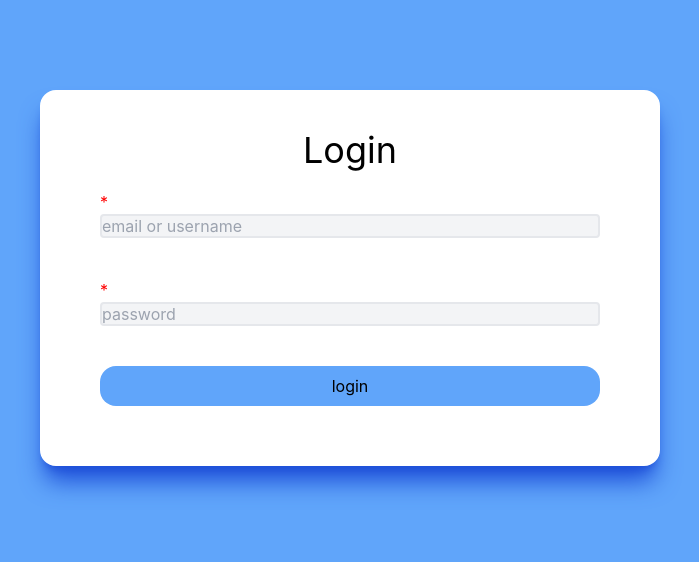
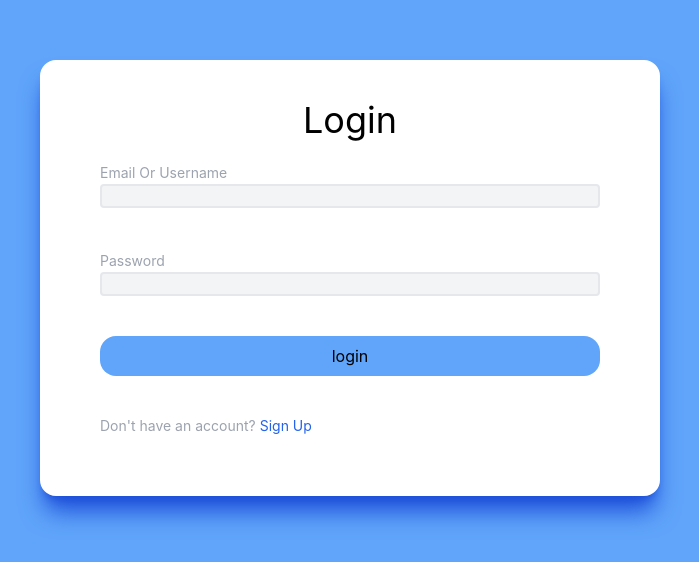
Before and after one commit to hodux/CID-STM-FRONTEND, a React (Create React App) app: page /signin in a window 1280 px wide. Shown: the part 122-684 px from the top of the page, without its empty margins (290-989 px from the left). Built offline with nearby package versions, Linux system fonts and the light colour scheme.

Commit message:
chart and page max sequence done

```diff
--- a/package.json
+++ b/package.json
@@ -6,6 +6,7 @@
     "@fortawesome/fontawesome-svg-core": "^6.7.1",
     "@fortawesome/free-solid-svg-icons": "^6.7.1",
     "@fortawesome/react-fontawesome": "^0.2.2",
+    "@observablehq/plot": "^0.6.16",
     "@testing-library/jest-dom": "^5.17.0",
     "@testing-library/react": "^13.4.0",
     "@testing-library/user-event": "^13.5.0",
--- /dev/null
+++ b/src/components/BarChart.js
@@ -0,0 +1,34 @@
+import React, { useEffect, useRef } from 'react';
+import * as Plot from '@observablehq/plot';
+
+const BarChart = ({ data }) => {
+    const chartRef = useRef(null);
+
+    useEffect(() => {
+        if (chartRef.current) {
+            chartRef.current.innerHTML = '';
+        }
+
+        // Create the bar chart using Observable Plot
+        const chart = Plot.plot({
+            height:1000,
+            width: 2000,
+            marks: [
+                Plot.barY(data, { x: 'route_id', y: 'stop_sequence', fill: 'steelblue',title: d => `Bus: ${d.route_id}\nStops: ${d.stop_sequence}` }),
+            ],
+            x: { label: 'Route ID',tickRotate: -90, tickPadding:5 } , // Customize x-axis
+            y: { label: 'Stop sequence' }, // Customize y-axis
+            style: { background: '#f9f9f9', fontSize: '12px',  },// Add custom styling
+        });
+
+        // Append the chart to the container
+        chartRef.current.appendChild(chart);
+
+        // Cleanup chart when component unmounts
+        return () => chart.remove();
+    }, [data]);
+
+    return <div ref={chartRef}></div>;
+};
+
+export default BarChart;
--- /dev/null
+++ b/src/pages/MaxSequencesChart.js
@@ -0,0 +1,34 @@
+import React, {useEffect, useState} from "react";
+import BarChart from "../components/BarChart";
+import axios from "axios";
+import * as res from "autoprefixer";
+const MaxSequencesChart = () => {
+
+    const baseUrl = "https://localhost:3001/api/trips/maxSequences";
+    const [data, setData] = useState([]);
+    useEffect( () => {
+        const fetchData = async () => {
+            try{
+                await axios.get(baseUrl)
+                    .then(res => {
+                        setData(res.data)
+                        console.log(res.data)
+                    })
+                    .catch(err => console.log(err));
+            }catch (error){
+                console.log(error)
+            }
+        }
+        fetchData()
+    }, [])
+    data.map((trip) => {
+        console.log(trip)
+    })
+    return (
+        <div className=" h-screen w-screen self-center items-center p-5 flex">
+            <BarChart data={data} />
+        </div>
+
+    )
+}
+export default MaxSequencesChart;
--- a/src/pages/SignIn.js
+++ b/src/pages/SignIn.js
@@ -1,5 +1,6 @@
 import React, {useState} from "react";
 import { Link } from "react-router-dom"
+import SignUp from "./SignUp";
 
 function SignIn() {
     const baseUrl = "";
@@ -37,19 +38,28 @@ function SignIn() {
             <div className="flex flex-col h-full">
                 <h1 className='text-4xl text-center'>Login</h1>
                 <div className='m-5 h-4/5'>
-                    <span style={{color: "red"}}>*</span>
-                    <input type="text" name="usernameOrEmail" placeholder='email or username' onChange={handleChange}
+                    <text className="text-gray-400 text-sm"> Email Or Username </text>
+                    <input type="text" name="usernameOrEmail" onChange={handleChange}
                         className='border-2 border-gray-200 rounded bg-gray-100 h-full w-full'/>
                 </div>
                 <div className='m-5'>
-                    <span style={{color: "red"}}>*</span>
-                    <input type="password" name="password" placeholder='password' onChange={handleChange}
+                    <text className="text-gray-400 text-sm" > Password </text>
+                    <input type="password" name="password" onChange={handleChange}
                            className='border-2 border-gray-200 rounded bg-gray-100 h-full w-full'/>
                 </div>
                 <div className='m-5'>
                     <button type="button" className="p-2 bg-blue-400 rounded-2xl w-full hover:bg-blue-700" onClick={handleSubmit}>
                         login
                     </button>
+                </div>
+                <div className='m-5'>
+                    <div className="text-gray-400 text-sm">
+                        <text> Don't have an account? </text>
+                        <href >
+                            <Link to="/signup" className="text-blue-600">Sign Up</Link>
+                        </href>
+                    </div>
+
                 </div>
             </div>
         </form>
--- a/src/routes/Routes.js
+++ b/src/routes/Routes.js
@@ -1,8 +1,9 @@
 import React from "react";
 import { Route, Routes as RouterRoutes } from "react-router-dom";
-import Home from "../Pages/Home"
-import Signin from "../Pages/SignIn";
-import Signup from "../Pages/SignUp";
+import Home from "../pages/Home"
+import Signin from "../pages/SignIn";
+import Signup from "../pages/SignUp";
+import MaxSequencesChart from "../pages/MaxSequencesChart";
 
 function AppRoutes() {
   return (
@@ -10,6 +11,7 @@ function AppRoutes() {
       <Route path="/" element={<Home />} />
       <Route path="/signin" element={<Signin />} />
       <Route path="/signup" element={<Signup />} />
+      <Route path="/maxsequenceschart" element={<MaxSequencesChart />} />
     </RouterRoutes>
   );
 }
```
Also changed, not shown: 1 other file (tests, documents, lock files or other folders).
